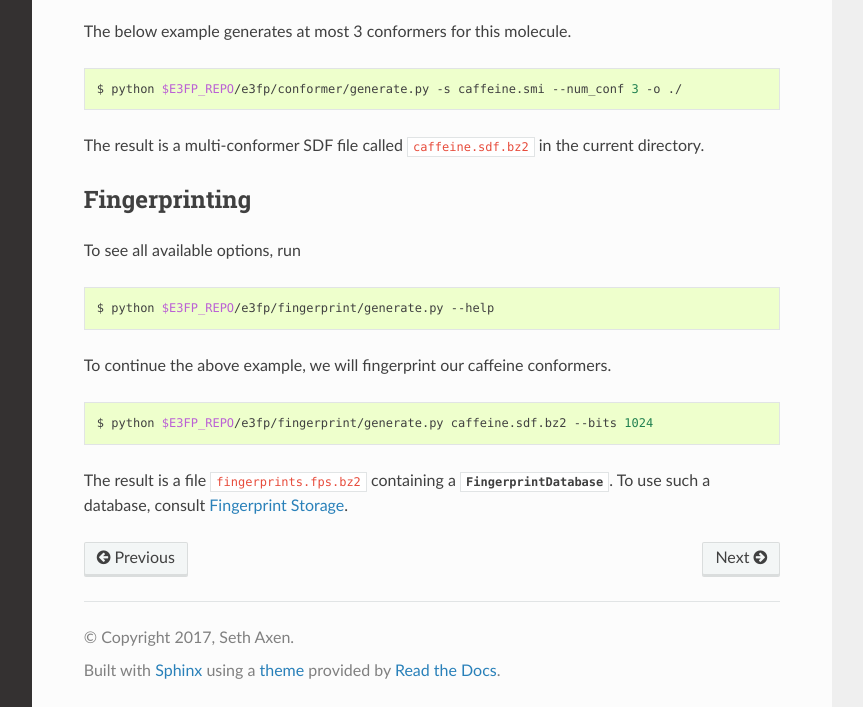
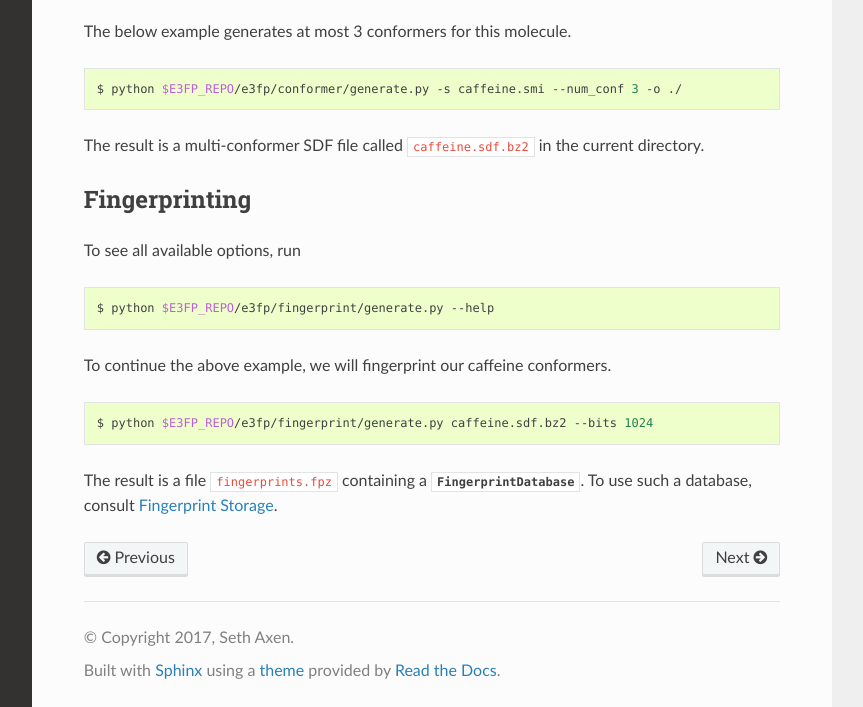
Before and after one commit to keiserlab/e3fp, a Sphinx documentation site: the page built from doc/source/usage/cli.rst, in a window 1280 px wide and 1312 px high, cut to the strip 605-1312 px from the top of the window. Shown: the whole strip, without its empty margins (268-1131 px from the left). Built offline with Sphinx 7.4.7 and the Read the Docs theme 2.0.0, drawn with Linux system fonts in a browser that asks for light colours; pages that are not in the unit, such as notebooks, are missing from menus.

Commit message:
Use new database extension

```diff
--- a/doc/source/usage/cli.rst
+++ b/doc/source/usage/cli.rst
@@ -55,6 +55,6 @@ To continue the above example, we will fingerprint our caffeine conformers.
 
     $ python $E3FP_REPO/e3fp/fingerprint/generate.py caffeine.sdf.bz2 --bits 1024
 
-The result is a file ``fingerprints.fps.bz2`` containing a
+The result is a file ``fingerprints.fpz`` containing a
 :py:class:`.FingerprintDatabase`. To use such a database, consult
 :ref:`fp_storage`.
```
